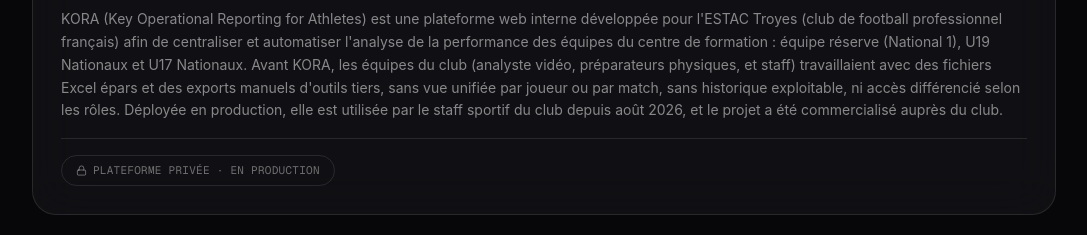
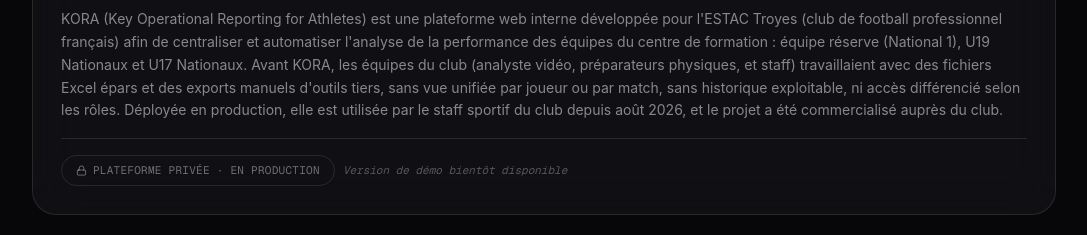
Before and after one commit to khalilmgr/khalilmgr.github.io, a Next.js app: page / in a window 1280 px wide. Shown: the part 3071-3306 px from the top of the page, without its empty margins (96-1183 px from the left). Built offline with nearby package versions, Linux system fonts and the light colour scheme.

Commit message:
Note that a KORA demo version is coming soon
Co-Authored-By: Claude Sonnet 5 <noreply@anthropic.com>

```diff
--- a/app/components/Projects.tsx
+++ b/app/components/Projects.tsx
@@ -315,10 +315,15 @@ function ProjectCard({ project, index, lang }: { project: Project; index: number
             {lang === "fr" ? "Voir le projet" : "View project"}
           </a>
         ) : project.private ? (
-          <span className="inline-flex items-center gap-1.5 px-3.5 py-1.5 rounded-full border border-white/10 text-[11px] font-mono uppercase tracking-wide text-white/40">
-            <LockIcon />
-            {lang === "fr" ? "Plateforme privée · en production" : "Private platform · in production"}
-          </span>
+          <>
+            <span className="inline-flex items-center gap-1.5 px-3.5 py-1.5 rounded-full border border-white/10 text-[11px] font-mono uppercase tracking-wide text-white/40">
+              <LockIcon />
+              {lang === "fr" ? "Plateforme privée · en production" : "Private platform · in production"}
+            </span>
+            <span className="text-[11px] font-mono text-white/30 italic">
+              {lang === "fr" ? "Version de démo bientôt disponible" : "Demo version coming soon"}
+            </span>
+          </>
         ) : null}
       </div>
     </motion.div>
```
